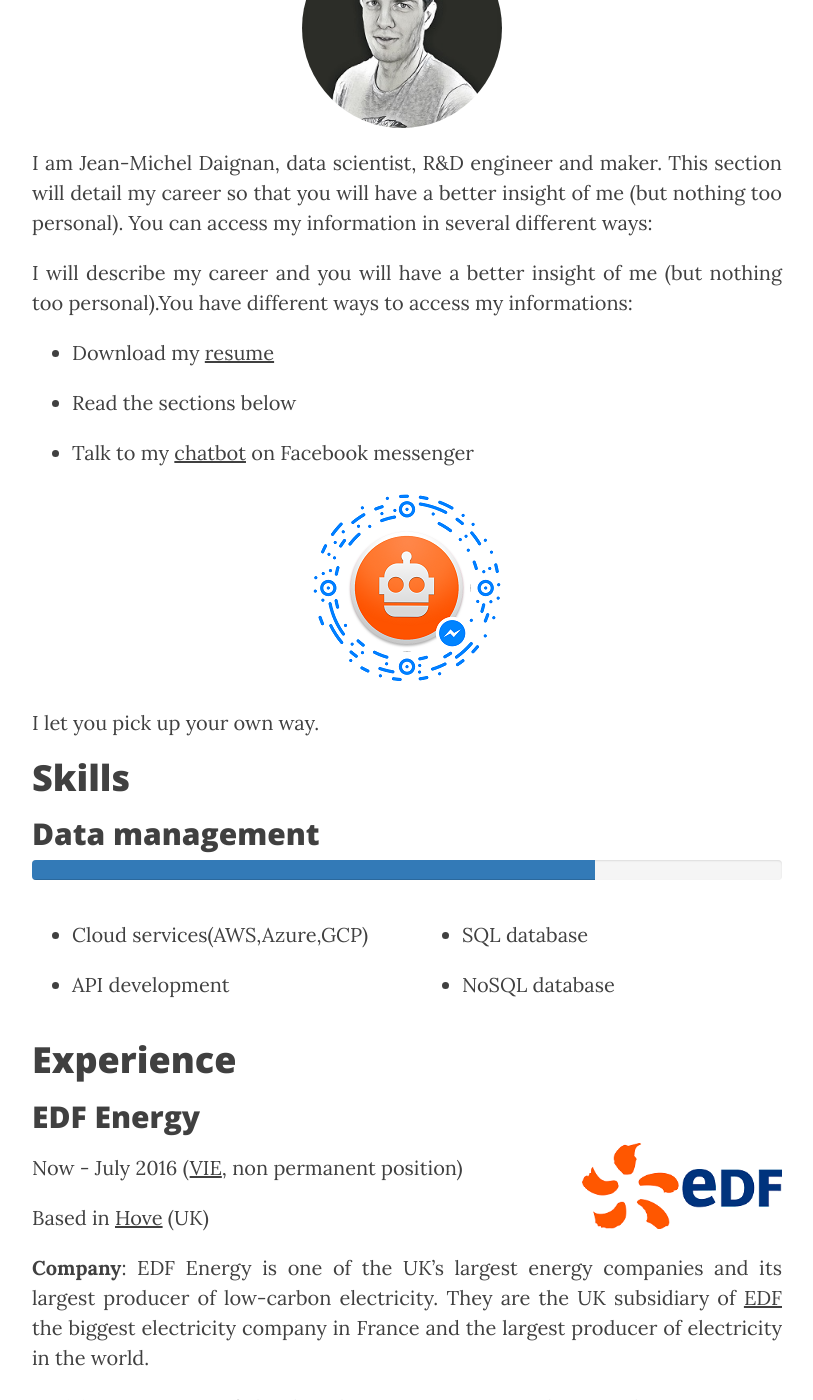
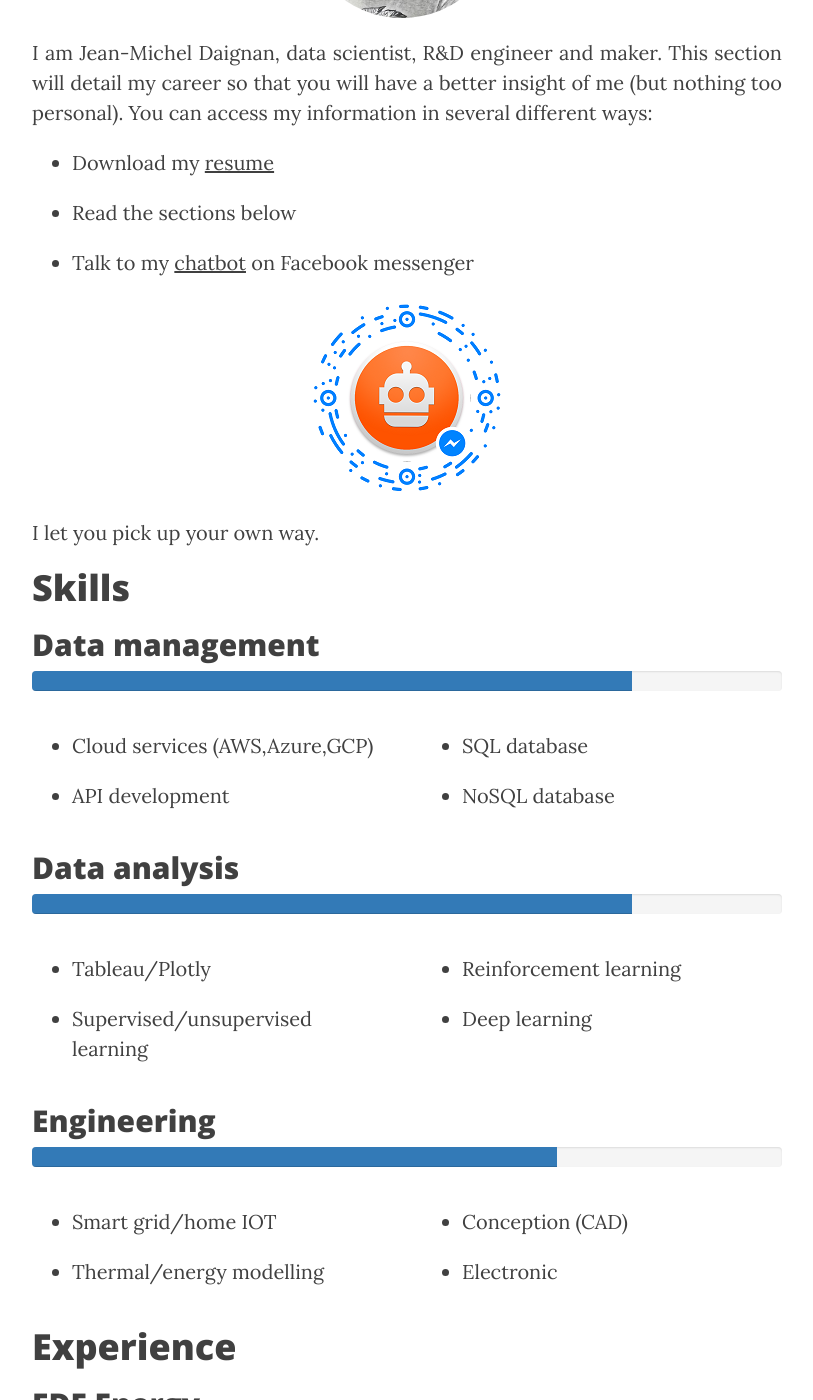
Before and after one commit to jeanmidevacc/jeanmidevacc.github.io, a Jekyll site: the page built from about.html, in a window 1280 px wide and 1400 px high, scrolled down 680 px. Shown: the whole window, without its empty margins (233-1046 px from the left). Built offline with Jekyll 4.4.1, drawn with Linux system fonts in a browser that asks for light colours; nearby versions of some CDN libraries; some of the changed text lies outside the part shown.

```diff
--- a/_config.yml
+++ b/_config.yml
@@ -4,11 +4,11 @@
 email: your-email@yourdomain.com
 copyright_name: jmdaignan
 description: "A portfolio to present my vision on some subjects and to presennt some of my projects"
-baseurl: ""
-url: "jmdaignan.com"
+# baseurl: ""
+# url: "jmdaignan.com"
 twitter_username: Daignanjm
 github_username:  jeanmidevacc
-email_username:  your-email@yourdomain.com
+# email_username:  your-email@yourdomain.com
 
 # Google Analytics
 # To enable google analytics, uncomment below line with a valid Google Tracking ID
@@ -22,3 +22,4 @@
 exclude: ["node_modules"]
 
 gems: [jekyll-paginate, jekyll-feed]
+# gems: [jekyll-paginate]
--- a/about.html
+++ b/about.html
@@ -5,11 +5,9 @@
 header-img: "img/header_img/chris-barbalis-panel_low.jpg"
 ---
 
-<center><h1>Work in progress (testing new elements, reviewing of the content)</h1></center>
+<!-- <center><h1>Work in progress (testing new elements, reviewing of the content)</h1></center> -->
 <center><img class="profile-picture" src="../img/about/profile_picture/prisma_3.jpg" align="center" style="margin:0px 10px 0px 0px"></center>
 <p>I am Jean-Michel Daignan, data scientist, R&D engineer and maker. This section will detail my career so that you will have a better insight of me (but nothing too personal). You can access my information in several different ways:</p>
-<p> I will describe my career and you will have a better insight of me (but nothing too personal).You have different ways to access my informations:
-</p>
 <ul>
   <li><p>Download my <a href="../files/CV_DaignanJM.pdf">resume</a></p></li>
   <li><p>Read the sections below</p></li>
@@ -23,17 +21,18 @@
 <p>I let you pick up your own way.</p>
 
 <h1>Skills</h1>
+
 <h2>Data management</h2>
 <div class="progress">
-  <div class="progress-bar" role="progressbar" aria-valuenow="75"
-  aria-valuemin="0" aria-valuemax="100" style="width:75%">
+  <div class="progress-bar" role="progressbar" aria-valuenow="80"
+  aria-valuemin="0" aria-valuemax="100" style="width:80%">
     <span class="sr-only">75% Complete</span>
   </div>
 </div>
 <div class="row">
   <div class="col-sm-6">
     <ul>
-      <li><p>Cloud services(AWS,Azure,GCP)</p></li>
+      <li><p>Cloud services (AWS,Azure,GCP)</p></li>
       <li><p>API development</p></li>
     </ul>
   </div>
@@ -45,10 +44,54 @@
   </div>
 </div>
 
+<h2>Data analysis</h2>
+<div class="progress">
+  <div class="progress-bar" role="progressbar" aria-valuenow="80"
+  aria-valuemin="0" aria-valuemax="100" style="width:80%">
+    <span class="sr-only">80% Complete</span>
+  </div>
+</div>
+<div class="row">
+  <div class="col-sm-6">
+    <ul>
+      <li><p>Tableau/Plotly</p></li>
+      <li><p>Supervised/unsupervised learning</p></li>
+    </ul>
+  </div>
+  <div class="col-sm-6">
+    <ul>
+      <li><p>Reinforcement learning</p></li>
+      <li><p>Deep learning</p></li>
+    </ul>
+  </div>
+</div>
+
+<h2>Engineering</h2>
+<div class="progress">
+  <div class="progress-bar" role="progressbar" aria-valuenow="70"
+  aria-valuemin="0" aria-valuemax="100" style="width:70%">
+    <span class="sr-only">70% Complete</span>
+  </div>
+</div>
+<div class="row">
+  <div class="col-sm-6">
+    <ul>
+      <li><p>Smart grid/home IOT</p></li>
+      <li><p>Thermal/energy modelling</p></li>
+    </ul>
+  </div>
+  <div class="col-sm-6">
+    <ul>
+      <li><p>Conception (CAD)</p></li>
+      <li><p>Electronic</p></li>
+    </ul>
+  </div>
+</div>
+
 
 <h1>Experience</h1>
 <h2>EDF Energy</h2>
-<img src="../img/about/logo/edf_2.png" align="right" height="100" width="200">
+<!-- <img src="../img/about/logo/edf_2.png" align="right" height="100" width="200"> -->
 <p>                                                                                                                           </p>
 <p>Now - July 2016 (<a href="https://www.civiweb.com/EN/le-volontariat-international/VIE_DEFINITION.aspx">VIE</a>, non permanent position)
 </p>
@@ -92,7 +135,7 @@
 
 <h2>CEA</h2>
 <!--<img src="../img/about/logo/cea_4.png" align="left" style="margin:0 10px 0 0 ">//-->
-<img src="../img/about/logo/cea_2.png" align="right" height="100" width="125">
+<!-- <img src="../img/about/logo/cea_2.png" align="right" height="100" width="125"> -->
 <p>December 2014 - June 2016 (non permanent position)
 </p>
 <p>Based in <a href="https://www.google.co.uk/maps/place/Le+Bourget-du-Lac,+France/data=!4m2!3m1!1s0x478b09acef8ab287:0x408ab2ae4bab6e0?sa=X&ved=0ahUKEwiu0cyboMDWAhUNmbQKHaBHCk8Q8gEIiwEwDw">Le Bourget du Lac</a> (France)
@@ -131,7 +174,7 @@
 </script>
 
 <h2>Unigrid Solutions</h2>
-<img src="../img/about/logo/unigrid.png" align="right" height="100" width="250">
+<!-- <img src="../img/about/logo/unigrid.png" align="right" height="100" width="250"> -->
 <p>June 2014 - November 2014 (Training period)
 </p>
 <p>Based at <a href="https://www.google.co.uk/maps/place/Marseille,+France/data=!4m2!3m1!1s0x12c9bf4344da5333:0x40819a5fd970220?sa=X&ved=0ahUKEwiT7Yb3pcDWAhXMZFAKHUKfAqMQ8gEIowEwEg">Marseille</a> (France)
@@ -166,7 +209,7 @@
 </script>
 
 <h2>CSTB</h2>
-<img src="../img/about/logo/cstb.jpg" align="right" height="100" width="250">
+<!-- <img src="../img/about/logo/cstb.jpg" align="right" height="100" width="250"> -->
 <!--<img src="../img/about/logo/cea_4.png" align="left" style="margin:0 10px 0 0 ">//-->
 <p>February 2013 - August 2013 (Internship)
 </p>
@@ -203,7 +246,7 @@
 </script>
 
 <h2>Dalhousie university</h2>
-<img src="../img/about/logo/dalhousie.png" align="right" height="100" width="250">
+<!-- <img src="../img/about/logo/dalhousie.png" align="right" height="100" width="250"> -->
 <!--<img src="../img/about/logo/cea_4.png" align="left" style="margin:0 10px 0 0 ">//-->
 <p>May 2012 - August 2012 (Internship)
 </p>
@@ -249,29 +292,31 @@
 
 <h1>Education</h1>
 <h2>Udacity</h2>
+<p><b>Machine Learning Engineer Nanodegree</b>
 <!-- <img src="../img/about/logo/udacity.png" align="right" height="100" width="200"> -->
 <p>July 2017 - Now
 </p>
-<p><b>Machine Learning Engineer Nanodegree</b>
+
 </p>
 <h2>Polytech Clermont -Ferrand</h2>
+<p><b>Master in physical engineering (Energy expertise)</b>
 <!--<img src="../img/about/logo/cea_4.png" align="left" style="margin:0 10px 0 0 ">//-->
 <p>September 2010 - December 2013
 </p>
 <p>Based at <a href="https://www.google.co.uk/maps/place/Clermont-Ferrand,+France/data=!4m2!3m1!1s0x47f71bdd7f2e8507:0x3994306038a06f22?sa=X&ved=0ahUKEwjOyq72qsDWAhVJmbQKHWA5DboQ8gEIlwEwEA">Clermont-Ferrand</a> (France)
 </p>
-<p><b>Master in physical engineering (Energy expertise)</b>
+
 </p>
 <h2>Blaise Pascal university</h2>
+<p><b>Major degree in physics</b>
 <!--<img src="../img/about/logo/cea_4.png" align="left" style="margin:0 10px 0 0 ">//-->
 <p>September 2008 - September 2010
 </p>
 <p>Based at <a href="https://www.google.co.uk/maps/place/Clermont-Ferrand,+France/data=!4m2!3m1!1s0x47f71bdd7f2e8507:0x3994306038a06f22?sa=X&ved=0ahUKEwjOyq72qsDWAhVJmbQKHWA5DboQ8gEIlwEwEA">Clermont-Ferrand</a> (France)
 </p>
-<p><b>Major degree in physics</b>
 </p>
 
-
+<!--
 <h1>Interests</h1>
 <center>
-<iframe src="https://open.spotify.com/embed/user/jeanmicd/playlist/79Cpdb1IUXckPtZ2MHhGG2" frameborder="0" allowtransparency="true"></iframe>
+<iframe src="https://open.spotify.com/embed/user/jeanmicd/playlist/79Cpdb1IUXckPtZ2MHhGG2" frameborder="0" allowtransparency="true"></iframe> -->
```
